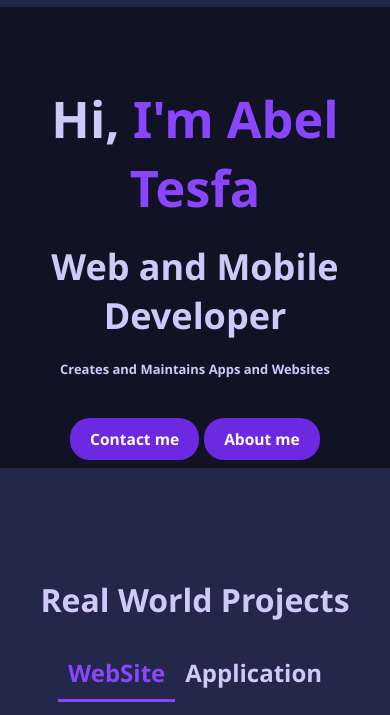
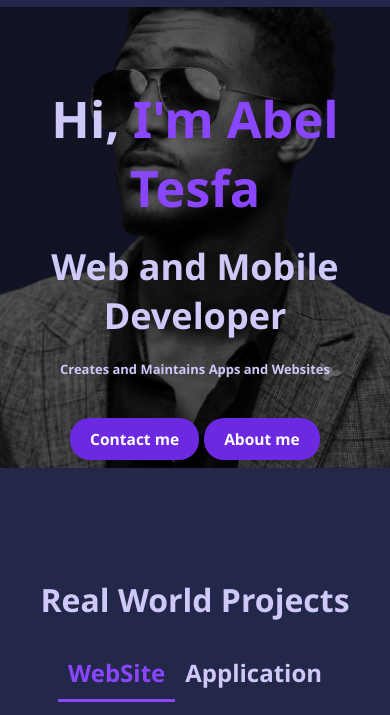
Before and after one commit to abelfx/UGR-3106-15-portfolio-profile-html-css-js, a plain HTML site: page index.html in a window 390 px wide. Shown: the part 129-844 px from the top of the page. Drawn offline with Linux system fonts and the light colour scheme; the site is published under a folder, as on GitHub Pages, so addresses that start at the root find nothing.

Commit message:
Update style.css

```diff
--- a/src/css/style.css
+++ b/src/css/style.css
@@ -443,7 +443,7 @@ h3 {
 
   /* Intro part */
   .intro {
-    background: url("/src/images/ProfilePic.png") no-repeat center center;
+    background: url("../images/ProfilePic.png") no-repeat center center;
     background-size: cover;
     position: relative;
     color: white;
```
